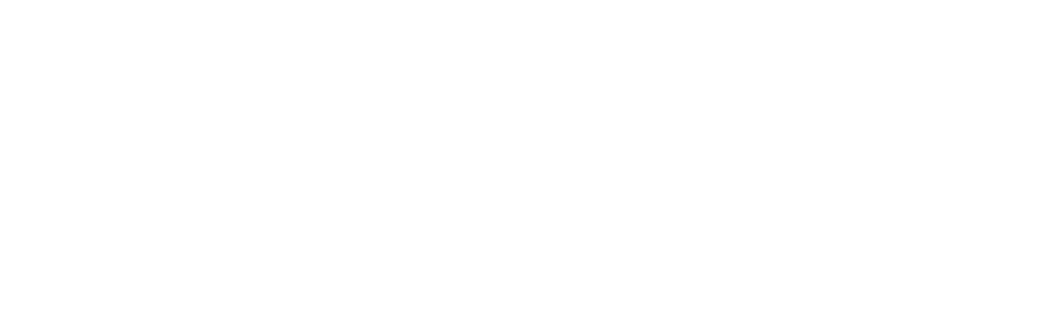
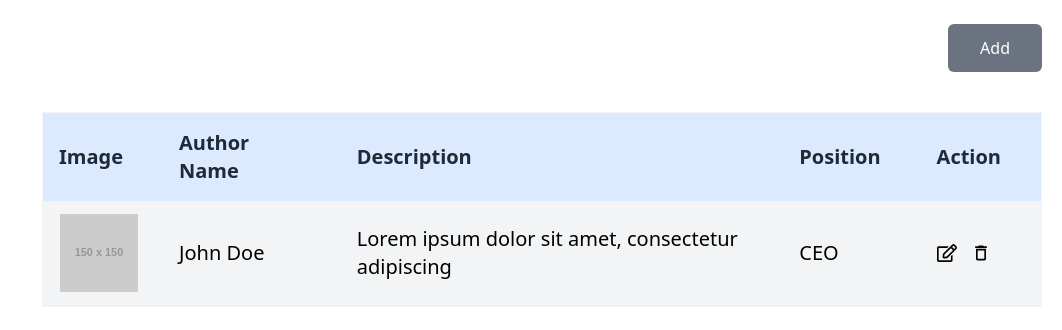
Before and after one commit to RojuGhimire/SkillSpotAus, a React (Vite) app: page /viewTestimonial in a window 1280 px wide. Before the commit this address had no page. Shown: the top 330 px of the page, without its empty margins (218-1280 px from the left). Built offline with nearby package versions, Linux system fonts and the light colour scheme.

Commit message:
testimonial

```diff
--- /dev/null
+++ b/src/Common/DeleteModal.tsx
@@ -0,0 +1,32 @@
+import Button from '@/components/ui/button';
+import Modal from './Modal';
+
+interface DeleteModalProps {
+  isModalOpen: boolean;
+  closeModal: () => void;
+  titleName: string;
+  handleDelete: () => void;
+}
+
+export const DeleteModal: React.FC<DeleteModalProps> = ({
+  isModalOpen,
+  closeModal,
+  titleName,
+  handleDelete,
+}) => {
+  return (
+    <Modal isOpen={isModalOpen} setIsOpen={closeModal}>
+      <div className="flex items-center justify-between py-3 mx-3 bg-gray-200/30 bg-opacity-80">
+        <h1>{`Are you sure you want to delete ${titleName}?`}</h1>
+      </div>
+      <div className="flex justify-end gap-5 px-5 py-2">
+        <Button className="font-bold border rounded px-8 bg-red-500 text-center text-white h-[50px] -z-1" onClick={closeModal}>
+          Cancel
+        </Button>
+        <Button className="font-bold border rounded px-8 bg-blue-500 text-center text-white h-[50px] -z-1" onClick={handleDelete}>
+          Yes
+        </Button>
+      </div>
+    </Modal>
+  );
+};
--- /dev/null
+++ b/src/Common/Modal.tsx
@@ -0,0 +1,71 @@
+import { AnimatePresence, motion } from "framer-motion";
+import { useEffect } from "react";
+
+interface ModalProps {
+  isOpen: boolean;
+  setIsOpen: (isOpen: boolean) => void;
+  children: React.ReactNode;
+  onEnterKey?: () => void;
+  maxWidth?: string;
+}
+
+const Modal: React.FC<ModalProps> = ({
+  isOpen,
+  setIsOpen,
+  children,
+  onEnterKey,
+  maxWidth = "max-w-xl",
+}) => {
+  const closeModal = () => {
+    setIsOpen(false);
+  };
+
+  const handleKeyDown = (event: KeyboardEvent) => {
+    if (event.key === "Enter" && onEnterKey) {
+      onEnterKey();
+      closeModal();
+    }
+  };
+
+  useEffect(() => {
+    if (isOpen) {
+      window.addEventListener("keydown", handleKeyDown);
+    }
+
+    return () => {
+      window.removeEventListener("keydown", handleKeyDown);
+    };
+  }, [isOpen]);
+
+  return (
+    <AnimatePresence>
+      {isOpen && (
+        <motion.div
+          initial={{ opacity: 0 }}
+          animate={{ opacity: 1 }}
+          exit={{ opacity: 0 }}
+          onClick={closeModal}
+          className="bg-slate-900/20 backdrop-blur p-8 fixed inset-0 z-50 grid place-items-center overflow-y-scroll cursor-pointer"
+        >
+          <motion.div
+            initial={{ scale: 0 }}
+            animate={{ scale: 1 }}
+            exit={{ scale: 0 }}
+            onClick={(e) => e.stopPropagation()}
+            transition={{ duration: 0.3 }}
+            className={`bg-[#fefefefe] text-gray-900 rounded w-full h-fit shadow-xl cursor-default relative ${maxWidth}`}
+            role="dialog"
+            aria-labelledby="modal-title"
+            aria-describedby="modal-description"
+          >
+            <div className="relative z-10 h-[80%]">
+              {children}
+            </div>
+          </motion.div>
+        </motion.div>
+      )}
+    </AnimatePresence>
+  );
+};
+
+export default Modal;
--- a/src/Routes/index.tsx
+++ b/src/Routes/index.tsx
@@ -10,6 +10,9 @@ import Blog from "@/Pages/Blog";
 import ScrollToTop from "@/components/ScrollToTop";
 import BlogDetail from "@/Pages/BlogDetail";
 import { Dashboard } from "@/components/Dashboard/Dashboard";
+import { AddTestimonial } from "@/components/Dashboard/AddTestimonial";
+import { EditTestimonial } from "@/components/Dashboard/EditTestimonial";
+import { ViewTestimonial } from "@/components/Dashboard/ViewTestimonial";
 
 const AppRoutes = () => {
   return (
@@ -26,6 +29,10 @@ const AppRoutes = () => {
           <Route path="/error" element={<NotFound />} />
           <Route path='/login' element={<Login />} />
           <Route path='/dashboard' element={<Dashboard />} />
+          <Route path='/viewTestimonial' element={<ViewTestimonial />} />
+          <Route path='/editTestimonial' element={<EditTestimonial />} />
+          <Route path='/addTestimonial' element={<AddTestimonial />} />
+
         </Routes>
       </ActiveLinkContextProvider>
     </div>
--- /dev/null
+++ b/src/components/Dashboard/ViewTestimonial.tsx
@@ -0,0 +1,127 @@
+import { useState } from 'react';
+import { MdOutlineDeleteOutline } from 'react-icons/md';
+import { FaRegEdit } from 'react-icons/fa';
+import Button from '@/components/ui/button';
+import { DeleteModal } from '@/Common/DeleteModal';
+
+const iconClass = 'text-xl';
+const tableData = 'border-b border-[#eee] py-3 px-4';
+const heading = 'py-4 text-xl font-bold text-gray-800 pl-4 p-10 bg-blue-100';
+
+interface Testimonial {
+  id: string;
+  imageUrl: string;
+  author: string;
+  description: string;
+  position: string;
+}
+
+export const ViewTestimonial = () => {
+  const [testimonialData, setTestimonialData] = useState<Testimonial[]>([
+    {
+      id: '1',
+      imageUrl: 'https://via.placeholder.com/150',
+      author: 'John Doe',
+      description: 'Lorem ipsum dolor sit amet, consectetur adipiscing elit.',
+      position: 'CEO',
+    },
+  ]);
+
+  const [isDeleteModalOpen, setIsDeleteModalOpen] = useState(false);
+  const [selectedItemId, setSelectedItemId] = useState<string | null>(null);
+
+  const handleDelete = (id: string) => {
+    setSelectedItemId(id);
+    setIsDeleteModalOpen(true);
+  };
+
+  const confirmDelete = () => {
+    setTestimonialData(testimonialData.filter((item) => item.id !== selectedItemId));
+    setIsDeleteModalOpen(false);
+  };
+
+  const handleEdit = (id: string) => {
+    console.log(`Navigating to edit page for testimonial ID: ${id}`);
+  };
+
+  return (
+    <>
+      <div className="ml-60 px-5 pt-6 pb-2.5">
+
+        <div className="flex justify-end mb-10">
+          <Button type="button" variant="secondary" onClick={() => console.log("Add Testimonial")}>
+            Add
+          </Button>
+        </div>
+        <div className="rounded-sm bg-white shadow-default dark:border-strokedark dark:bg-boxdark sm:px-7.5 xl:pb-1">
+          <div className="overflow-x-auto border border-gray-100">
+            <table className="w-full table-auto border-collapse">
+              <thead>
+                <tr className="bg-gray-200 text-left">
+                  <th className={heading}>Image</th>
+                  <th className={heading}>Author Name</th>
+                  <th className={heading}>Description</th>
+                  <th className={heading}>Position</th>
+                  <th className={heading}>Action</th>
+                </tr>
+              </thead>
+              <tbody>
+                {testimonialData.length > 0 ? (
+                  testimonialData.map((testimonial, key) => (
+                    <tr key={key} className={key % 2 === 0 ? 'bg-gray-100' : ''}>
+                      <td className={tableData}>
+                        <img
+                          alt="testimonial"
+                          src={testimonial.imageUrl}
+                          className="h-20 w-20 object-cover border border-gray-100"
+                        />
+                      </td>
+                      <td className={tableData}>
+                        <p className="text-black text-xl">{testimonial.author}</p>
+                      </td>
+                      <td className={tableData}>
+                        <p className="text-black text-xl">{testimonial.description.slice(0, 50)}</p>
+                      </td>
+                      <td className={tableData}>
+                        <p className="text-black text-xl">{testimonial.position}</p>
+                      </td>
+                      <td className={tableData}>
+                        <div className="flex items-center space-x-3.5">
+                          <span className="hover:text-primary cursor-pointer">
+                            <FaRegEdit
+                              className={iconClass}
+                              onClick={() => handleEdit(testimonial.id)}
+                            />
+                          </span>
+                          <span
+                            className="hover:text-primary cursor-pointer"
+                            onClick={() => handleDelete(testimonial.id)}
+                          >
+                            <MdOutlineDeleteOutline className={iconClass} />
+                          </span>
+                        </div>
+                      </td>
+                    </tr>
+                  ))
+                ) : (
+                  <tr>
+                    <td className="text-center py-5" colSpan={5}>
+                      No data available
+                    </td>
+                  </tr>
+                )}
+              </tbody>
+            </table>
+          </div>
+        </div>
+
+        <DeleteModal
+          isModalOpen={isDeleteModalOpen}
+          closeModal={() => setIsDeleteModalOpen(false)}
+          titleName={`Testimonial item ${selectedItemId}`}
+          handleDelete={confirmDelete}
+        />
+      </div>
+    </>
+  );
+};
--- a/src/components/ui/button.tsx
+++ b/src/components/ui/button.tsx
@@ -4,13 +4,27 @@ import { ReactNode } from "react";
 interface ButtonProps extends React.ButtonHTMLAttributes<HTMLButtonElement> {
   children: ReactNode;
   className?: string;
+  variant?: "primary" | "secondary" | "danger"; // Add variant types
 }
 
-const Button = ({ className, children, ...props }: ButtonProps) => {
+const Button = ({
+  className,
+  children,
+  variant = "primary",
+  ...props
+}: ButtonProps) => {
+  // Define styles based on the variant
+  const variantStyles = {
+    primary: "bg-blue-500 hover:bg-blue-600",
+    secondary: "bg-gray-500 hover:bg-gray-600",
+    danger: "bg-red-500 hover:bg-red-600",
+  };
+
   return (
     <button
       className={cn(
-        "bg-text px-8 py-3 text-white rounded-md focus:scale-[1.04] hover:scale-[1.04] transition duration-500 cursor-pointer",
+        "px-8 py-3 text-white rounded-md focus:scale-[1.04] transition duration-500 cursor-pointer",
+        variantStyles[variant], // Apply variant styles
         className
       )}
       {...props}
```
